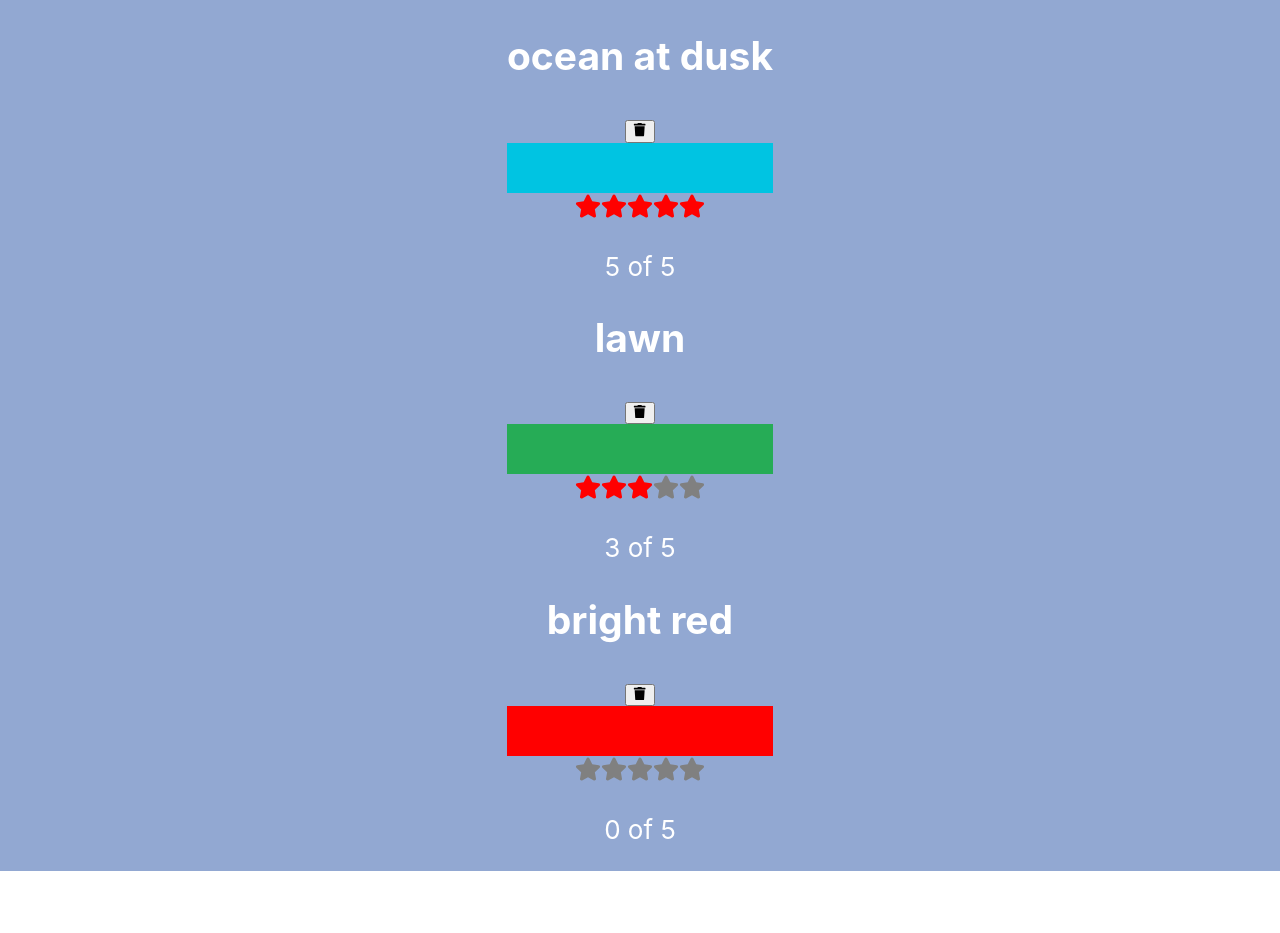
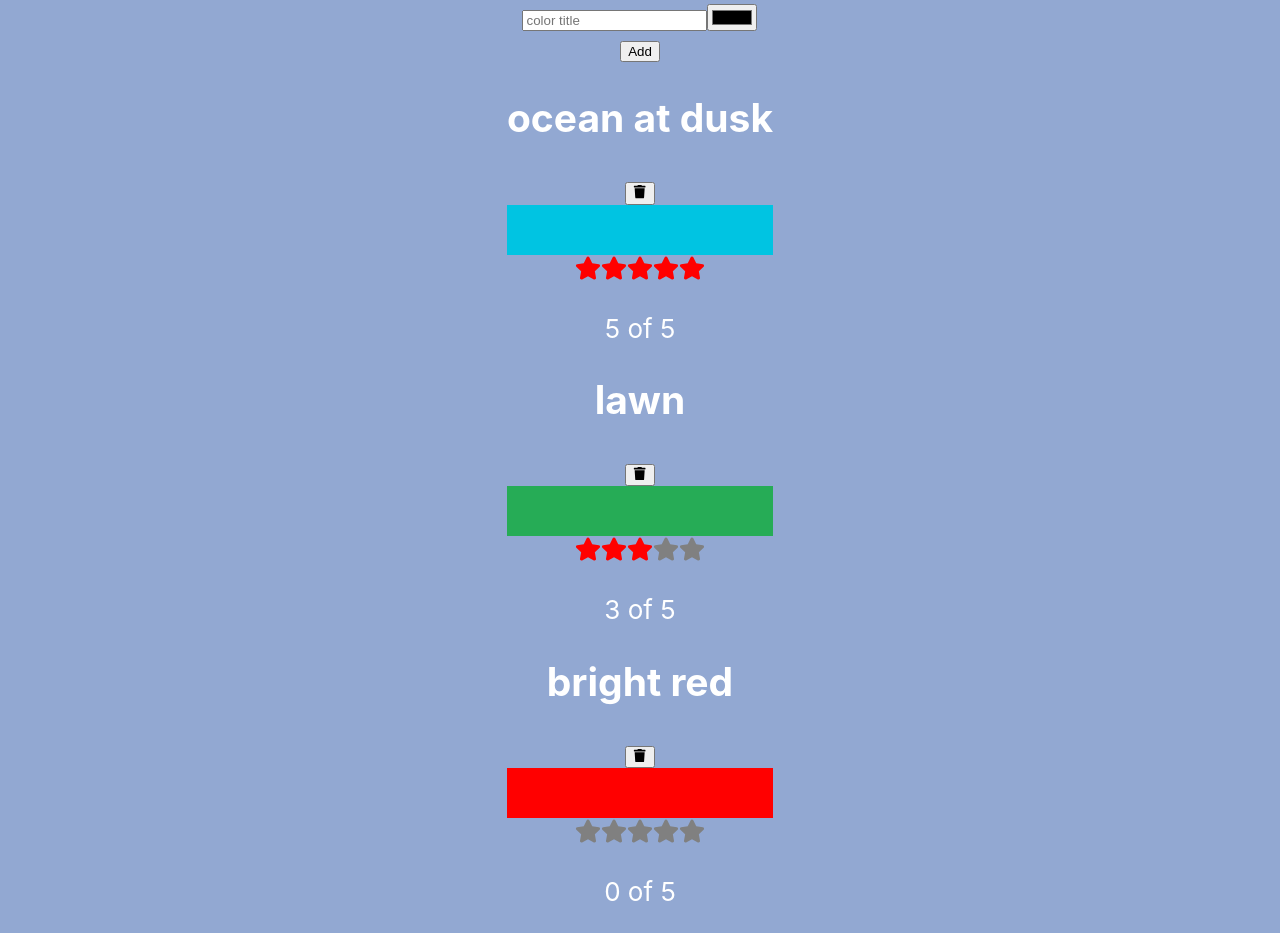
Before and after one commit to nicap84/Learning_React, a React (Create React App) app in the folder frontend/: page / in a window 1280 px wide. Before the commit the page ends 871 px from the top, so only its background shows below. Built offline with nearby package versions, Linux system fonts and the light colour scheme.

Commit message:
* create custom hook

```diff
--- a/frontend/src/App.js
+++ b/frontend/src/App.js
@@ -2,6 +2,7 @@ import "./App.css";
 import { useState } from "react";
 import ColorList from "./components/rating/colorList";
 import colorsData from "./models/colors.json";
+import AddColorForm from "./components/form/form";
 
 function App() {
   const [colors, setColors] = useState(colorsData);
@@ -9,6 +10,7 @@ function App() {
     <div className="App">
       <header className="App-header">
         <div>
+          <AddColorForm />
           <ColorList
             colors={colors}
             onRemoveColors={(id) => {
--- /dev/null
+++ b/frontend/src/components/form/form.js
@@ -0,0 +1,30 @@
+import React from "react";
+import useInput from "../../hooks/useInput";
+
+export default function AddColorForm({ onNewColor = (f) => f }) {
+  const [titleProps, resetTitle] = useInput("");
+  const [colorProps, resetColor] = useInput("#000000");
+
+  const submit = (e) => {
+    e.preventDefault(); // prevent a POST request to the current URL with the values of the form stored in the body
+    onNewColor(titleProps.value, colorProps.value);
+    resetTitle();
+    resetColor();
+  };
+
+  return (
+    <form onSubmit={submit}>
+      <div>
+        <input
+          {...titleProps}
+          type="text"
+          placeholder="color title"
+          required
+        ></input>
+
+        <input {...colorProps} type="color" required></input>
+      </div>
+      <button>Add</button>
+    </form>
+  );
+}
--- /dev/null
+++ b/frontend/src/hooks/useInput.js
@@ -0,0 +1,15 @@
+import { useState } from "react";
+
+export default function useInput(initialValue) {
+  const [value, setValue] = useState(initialValue);
+
+  return [
+    {
+      value,
+      onChange: (input) => {
+        setValue(input.target.value);
+      },
+    },
+    () => setValue(initialValue),
+  ];
+}
```
